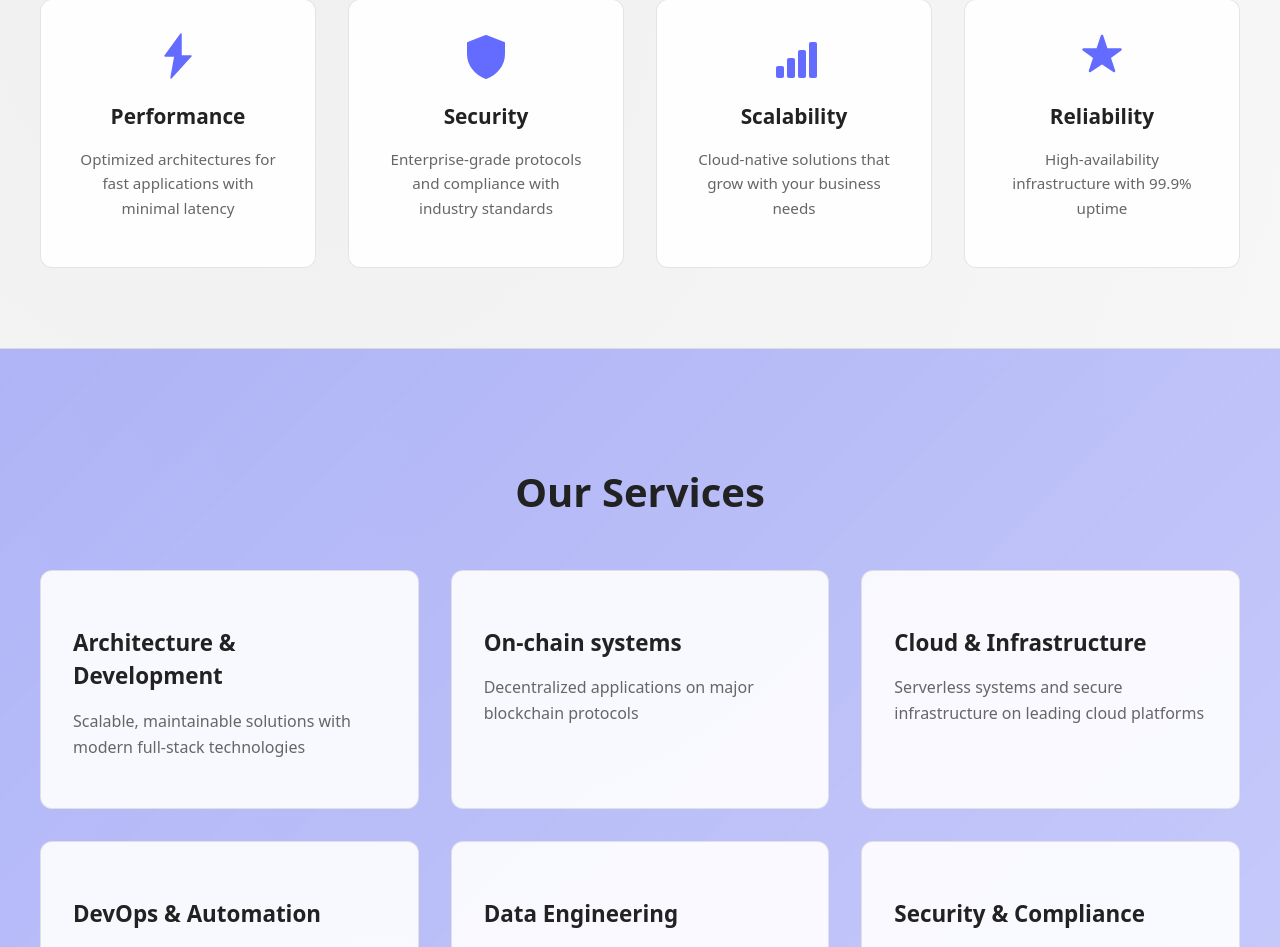
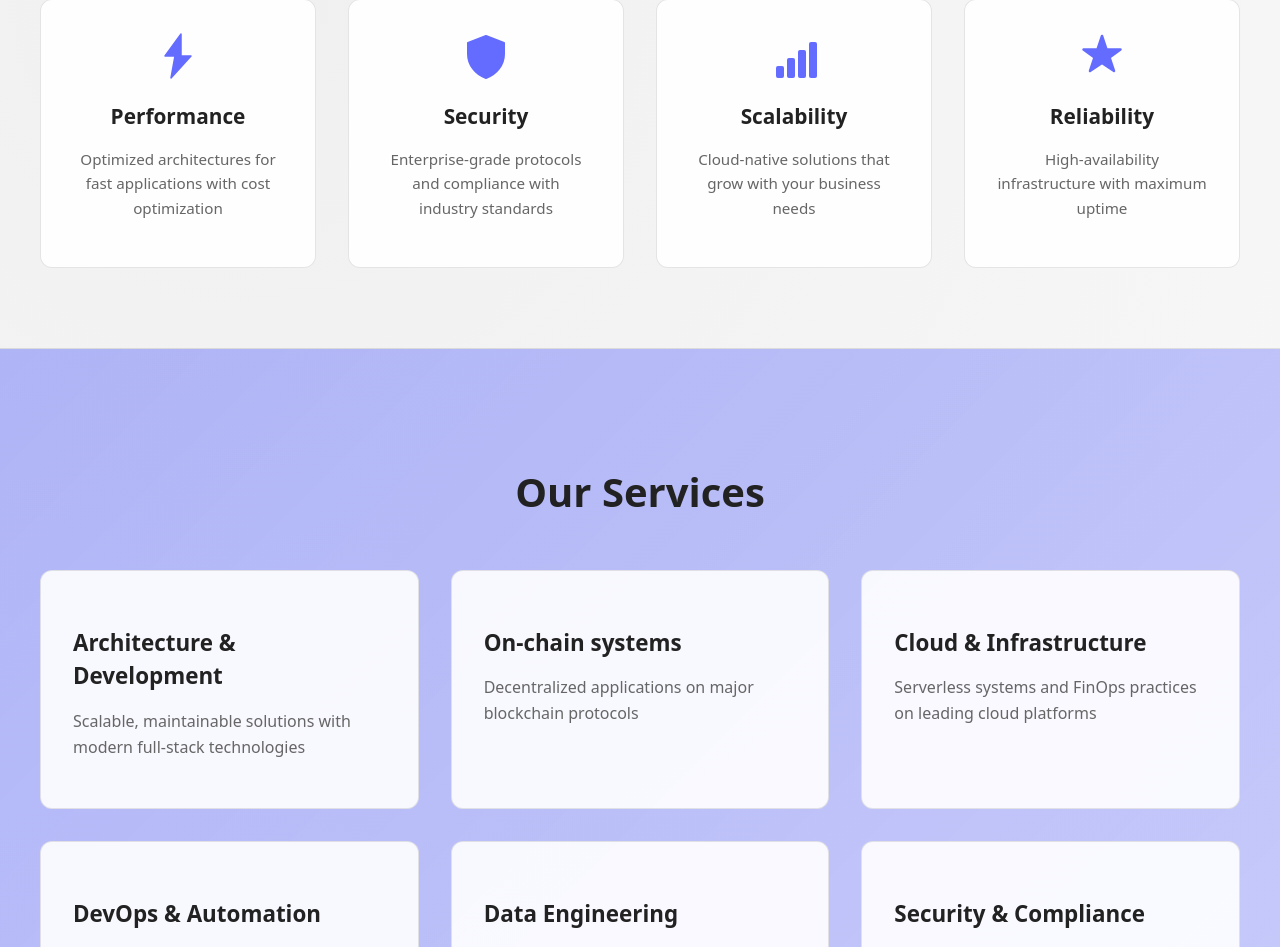
Before and after one commit to westhash/landing-page, a React (Vite) app: page / in a window 1280 px wide. Shown: the part 790-1737 px from the top of the page. Built offline with nearby package versions, Linux system fonts and the light colour scheme.

Commit message:
texts emprove

```diff
--- a/src/components/Features.jsx
+++ b/src/components/Features.jsx
@@ -14,7 +14,7 @@ export default function Features() {
               <img src={performanceIcon} alt="Performance" />
             </div>
             <h3>Performance</h3>
-            <p>Optimized architectures for fast applications with minimal latency</p>
+            <p>Optimized architectures for fast applications with cost optimization</p>
           </div>
           <div className="feature-card">
             <div className="feature-icon">
@@ -35,7 +35,7 @@ export default function Features() {
               <img src={reliabilityIcon} alt="Reliability" />
             </div>
             <h3>Reliability</h3>
-            <p>High-availability infrastructure with 99.9% uptime</p>
+            <p>High-availability infrastructure with maximum uptime</p>
           </div>
         </div>
       </div>
--- a/src/components/Services.jsx
+++ b/src/components/Services.jsx
@@ -14,7 +14,7 @@ export default function Services() {
           </div>
           <div className="service-card">
             <h3>Cloud & Infrastructure</h3>
-            <p>Serverless systems and secure infrastructure on leading cloud platforms</p>
+            <p>Serverless systems and FinOps practices on leading cloud platforms</p>
           </div>
           <div className="service-card">
             <h3>DevOps & Automation</h3>
```
